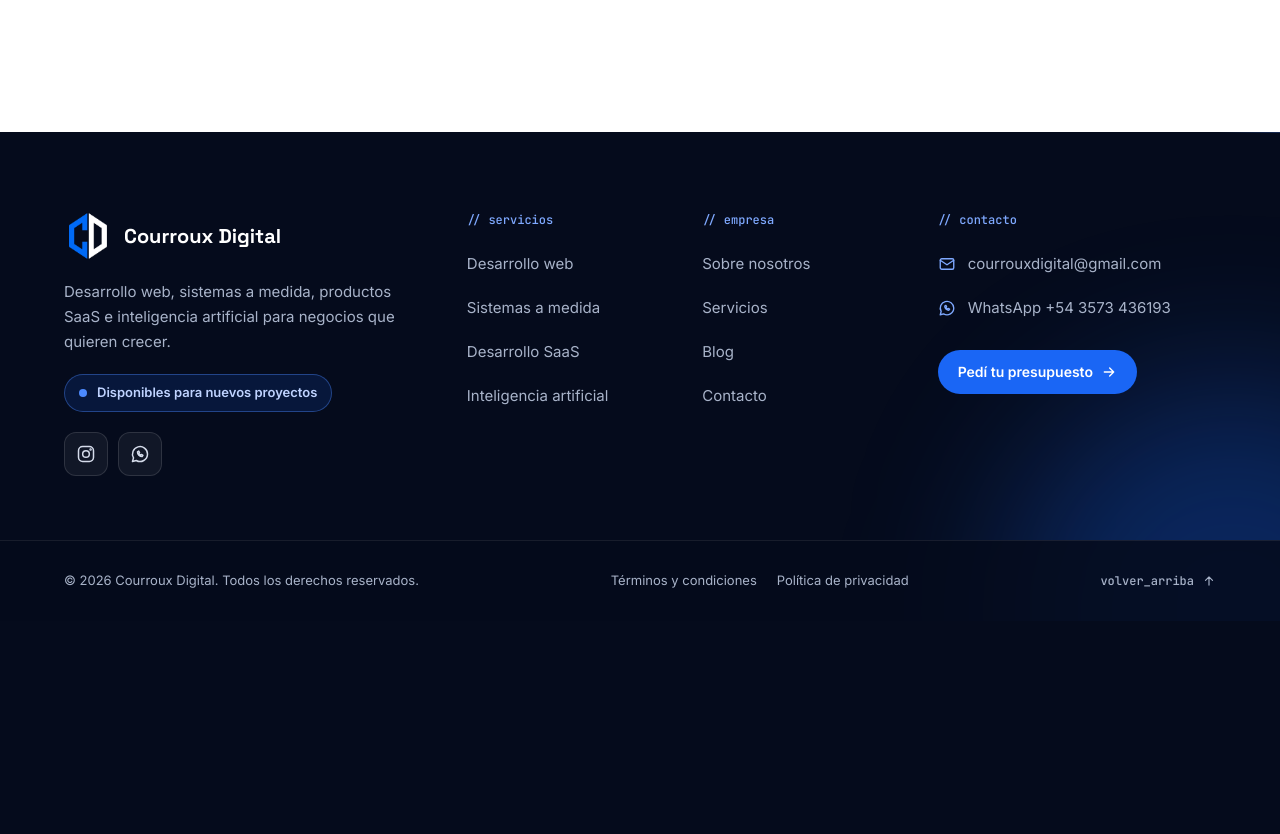
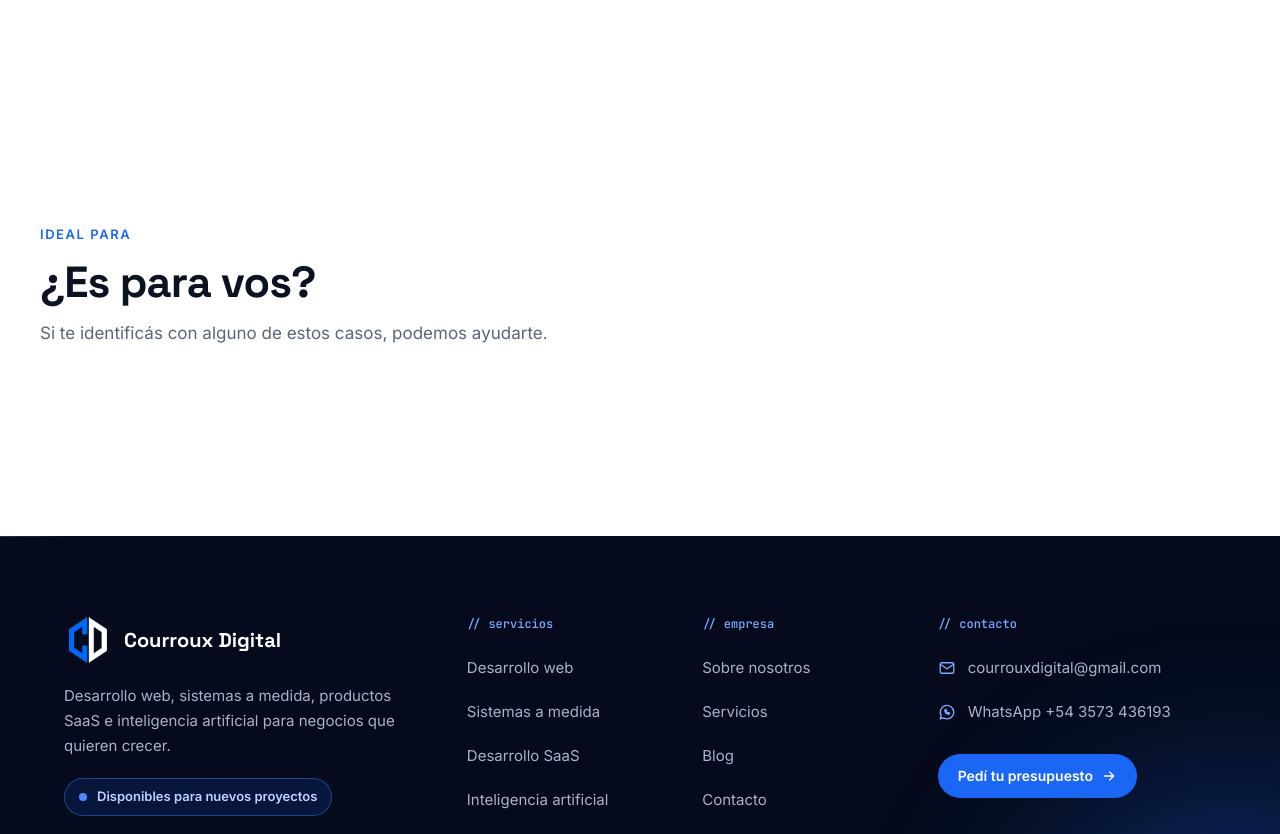
Before and after one commit to mattii95/cd-web, a Next.js app: page /servicios/desarrollo-saas in a window 1280 px wide. Shown: the part 1920-2754 px from the top of the page. Before the commit the page ends 2541 px from the top, so only its background shows below. Built offline with nearby package versions, Linux system fonts and the light colour scheme.

Commit message:
feat: sección Ideal para en páginas de servicio

```diff
--- a/app/servicios/[slug]/page.tsx
+++ b/app/servicios/[slug]/page.tsx
@@ -1,6 +1,7 @@
 import type { Metadata } from "next";
 import { notFound } from "next/navigation";
 import { ServiceFeatures } from "@/components/service/features";
+import { ServiceIdealFor } from "@/components/service/ideal-for";
 import { ServiceProcess } from "@/components/service/process";
 import { ServiceHero } from "@/components/service/hero";
 import { getService, services } from "@/lib/services";
@@ -33,6 +34,7 @@ export default async function ServicePage({
       <ServiceHero service={service} />
       <ServiceFeatures service={service} />
       <ServiceProcess />
+      <ServiceIdealFor service={service} />
     </main>
   );
 }
--- /dev/null
+++ b/components/service/ideal-for.tsx
@@ -0,0 +1,35 @@
+import { Check } from "@/components/icons";
+import type { Service } from "@/lib/services";
+
+export function ServiceIdealFor({ service }: { service: Service }) {
+  return (
+    <section className="bg-white px-6 pb-24 text-ink">
+      <div className="mx-auto grid max-w-[1200px] grid-cols-[repeat(auto-fit,minmax(min(100%,440px),1fr))] items-center gap-12">
+        <div className="flex flex-col gap-3.5">
+          <span className="text-[13px] font-semibold tracking-[0.12em] text-accent uppercase">
+            Ideal para
+          </span>
+          <h2 className="m-0 font-display text-[clamp(30px,3.4vw,44px)] leading-[1.08] font-bold tracking-[-0.02em]">
+            ¿Es para vos?
+          </h2>
+          <p className="m-0 text-[17px] leading-[1.6] text-text-faint">
+            Si te identificás con alguno de estos casos, podemos ayudarte.
+          </p>
+        </div>
+
+        <ul className="m-0 flex list-none flex-col gap-3 p-0">
+          {service.idealFor.map((item, i) => (
+            <li key={item} className={`fx-revealx r${i + 1} flex`}>
+              <div className="fx-row flex flex-1 items-center gap-3.5 rounded-2xl border border-paper-border bg-white px-5 py-[18px] text-base font-medium">
+                <span className="fx-pop flex size-[30px] flex-none items-center justify-center rounded-full bg-accent text-white">
+                  <Check size={18} strokeWidth={2.6} />
+                </span>
+                {item}
+              </div>
+            </li>
+          ))}
+        </ul>
+      </div>
+    </section>
+  );
+}
```
